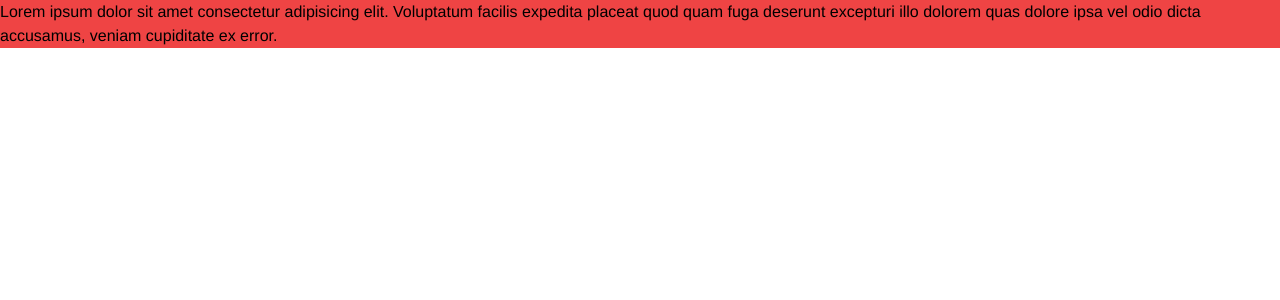
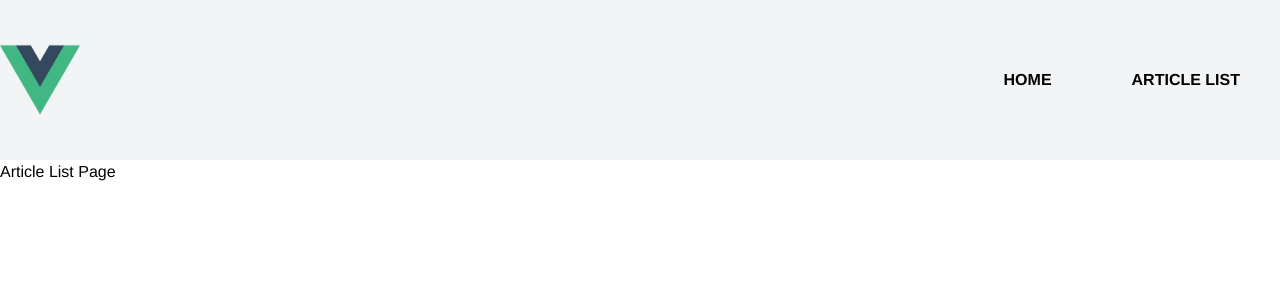
Before and after one commit to d8040/vue_exam, a Vue app: page /article/list in a window 1280 px wide. Shown: the top 300 px of the page. Built offline with nearby package versions, Linux system fonts and the light colour scheme.

Commit message:
뷰라우터로 메인페이지와 게이물리스트 페이지 라우팅

```diff
--- a/package.json
+++ b/package.json
@@ -7,7 +7,8 @@
     "serve": "vite preview"
   },
   "dependencies": {
-    "vue": "^3.0.5"
+    "vue": "^3.0.5",
+    "vue-router": "^4.0.4"
   },
   "devDependencies": {
     "@vitejs/plugin-vue": "^1.1.4",
--- a/src/App.vue
+++ b/src/App.vue
@@ -1,7 +1,31 @@
 <template>
-  <div class="container mx-auto bg-red-500">
-    Lorem ipsum dolor sit amet consectetur adipisicing elit. Voluptatum facilis expedita placeat quod quam fuga deserunt excepturi illo dolorem quas dolore ipsa vel odio dicta accusamus, veniam cupiditate ex error.
+  <header class="header-bar h-40 bg-gray-100">
+    <div class="container mx-auto flex h-full">
+      <router-link to="/" class="h-full flex items-center">
+        <img class="block w-20" src="./assets/logo.png" alt="">
+      </router-link>
+
+      <div class="flex-grow"></div>
+
+      <nav class="header-bar__menu-box-1">
+        <ul class="flex h-full">
+          <li>
+            <router-link to="/" class="h-full flex items-center font-bold px-10 hover:bg-black hover:text-white">
+              HOME
+            </router-link>
+          </li>
+          <li>
+            <router-link to="/article/list" class="h-full flex items-center font-bold px-10 hover:bg-black hover:text-white">
+              ARTICLE LIST
+            </router-link>
+          </li>
+        </ul>
+      </nav>
     </div>
+  </header>
+  <main>
+    <router-view></router-view>
+  </main>
 </template>
 
 <script lang="ts">
@@ -9,6 +33,9 @@ import { defineComponent } from 'vue'
 
 export default defineComponent({
   name: 'App',
+  components: {
+
+  }
 })
 </script>
 
@@ -22,3 +49,6 @@ html, body {
   -moz-osx-font-smoothing: grayscale;
 }
 </style>
+<style scoped>
+
+</style>
--- a/src/main.ts
+++ b/src/main.ts
@@ -1,5 +1,22 @@
 import { createApp } from 'vue'
+import { createRouter, createWebHistory } from 'vue-router'
+
 import App from './App.vue'
+
+import HomeMainPage from './pages/HomeMainPage.vue'
+import ArticleListPage from './pages/ArticleListPage.vue'
+
 import './index.css'
 
-createApp(App).mount('#app')
+const routes = [
+  { path: '/', component: HomeMainPage },
+  { path: '/article/list', component: ArticleListPage }
+]
+
+const router = createRouter({
+  // 4. Provide the history implementation to use. We are using the hash history for simplicity here.
+  history: createWebHistory(),
+  routes, // short for `routes: routes`
+})
+
+createApp(App).use(router).mount('#app')
--- /dev/null
+++ b/src/pages/ArticleListPage.vue
@@ -0,0 +1,17 @@
+<template>
+  <div class="container mx-auto">
+    Article List Page
+  </div>
+</template>
+
+<script lang="ts">
+import { defineComponent } from 'vue'
+export default defineComponent({
+  name: 'AppListPage',
+  components: {
+  }
+})
+</script>
+
+<style>
+</style>
--- /dev/null
+++ b/src/pages/HomeMainPage.vue
@@ -0,0 +1,17 @@
+<template>
+  <div class="container mx-auto">
+    Home Main Page
+  </div>
+</template>
+
+<script lang="ts">
+import { defineComponent } from 'vue'
+export default defineComponent({
+  name: 'HomeMainPage',
+  components: {
+  }
+})
+</script>
+
+<style>
+</style>
```
Also changed, not shown: 1 other file (tests, documents, lock files or other folders).
